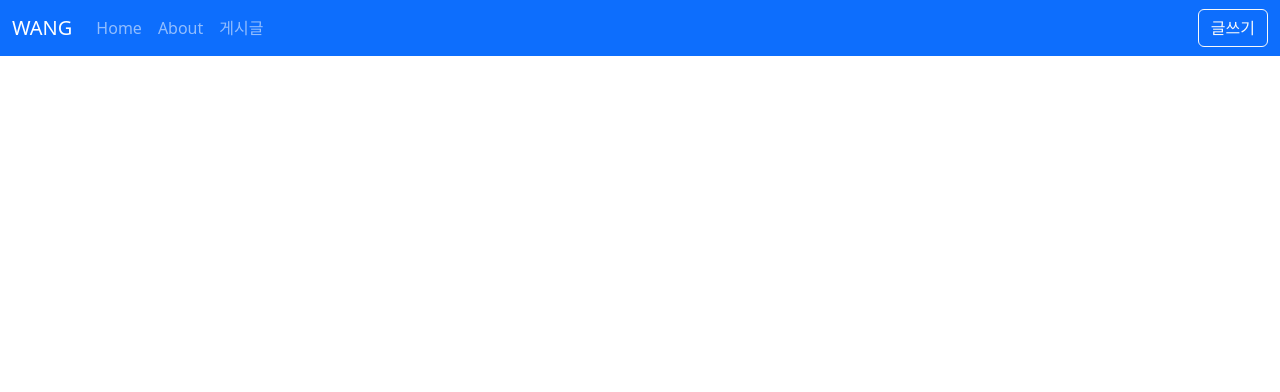
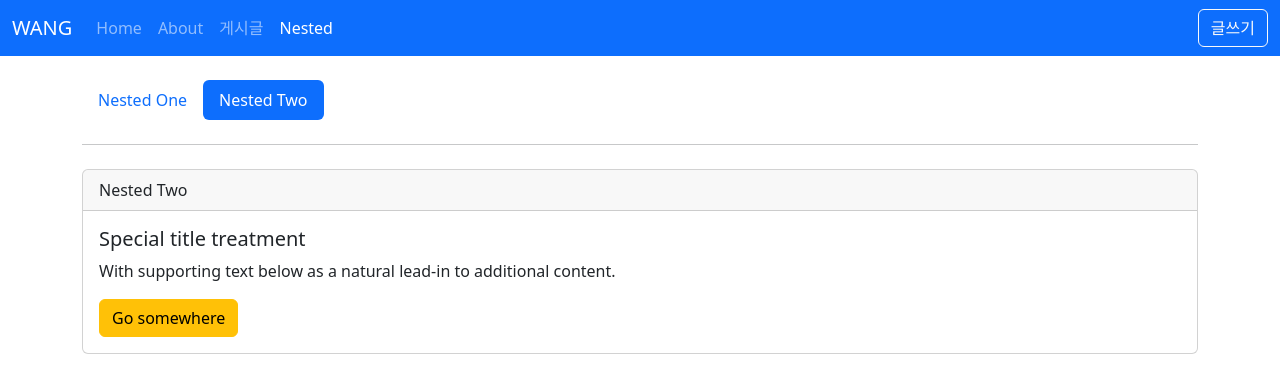
Before and after one commit to Wangseonwoo/vue3-post, a Vue app: page /nested/two in a window 1280 px wide. Shown: the top 392 px of the page. Built offline with nearby package versions, Linux system fonts and the light colour scheme.

Commit message:
vue-multi-route

```diff
--- a/src/layouts/TheHeader.vue
+++ b/src/layouts/TheHeader.vue
@@ -17,6 +17,9 @@
             </li>
             <li class="nav-item">
               <RouterLink class="nav-link" active-class="active" to="/posts">게시글</RouterLink>
+            </li>
+            <li class="nav-item">
+              <RouterLink class="nav-link" active-class="active" to="/nested">Nested</RouterLink>
             </li>
           </ul>
           <div class="d-flex" role="search">
--- a/src/router/index.js
+++ b/src/router/index.js
@@ -5,6 +5,11 @@ import PostCreateViewVue from '@/views/posts/PostCreateView.vue';
 import PostDetailViewVue from '@/views/posts/PostDetailView.vue';
 import PostEditViewVue from '@/views/posts/PostEditView.vue';
 import postListViewVue from '@/views/posts/postListView.vue';
+import NotFoundView from '@/views/NotFoundView.vue';
+import NestedView from '@/views/nested/NestedView.vue';
+import NestedOneView from '@/views/nested/NestedOneView.vue';
+import NestedTwoView from '@/views/nested/NestedTwoView.vue';
+import NestedHomeView from '@/views/nested/NestedHomeView.vue';
 
 const routes = [
   {
@@ -37,6 +42,33 @@ const routes = [
     name: 'PostEdit',
     component: PostEditViewVue,
   },
+  {
+    path: '/nested',
+    name: 'NestedView',
+    component: NestedView,
+    children: [
+      {
+        path: '',
+        name: 'NestedHome',
+        component: NestedHomeView,
+      },
+      {
+        path: 'one', // children 속성일 때 /를 붙이면 절대경로가 되기 때문에 안된다.
+        name: 'NestedOne',
+        component: NestedOneView,
+      },
+      {
+        path: 'two',
+        name: 'NestedTwo',
+        component: NestedTwoView,
+      },
+    ]
+  },
+  {
+    path: '/:pathMatch(.*)*',
+    name: 'NotFound',
+    component: NotFoundView
+  },
 ];
 const router = createRouter({
   history: createWebHistory('/'),
--- /dev/null
+++ b/src/views/NotFoundView.vue
@@ -0,0 +1,20 @@
+<template>
+  <div class="text-center py-5">
+    <h1>Oops!</h1>
+    <h2>404 Not Found</h2>
+    <div class="text-muted">요청한 페이지를 찾을수 없습니다.</div>
+    <div class="mt-4">
+      <RouterLink to="/">
+        <button class="btn btn-primary">HOME</button>
+      </RouterLink>
+    </div>
+  </div>
+</template>
+
+<script setup>
+
+</script>
+
+<style lang="scss" scoped>
+
+</style>
--- /dev/null
+++ b/src/views/nested/NestedHomeView.vue
@@ -0,0 +1,18 @@
+<template>
+<div class="card">
+  <div class="card-header">
+    Nested Home
+  </div>
+  <div class="card-body">
+    <h1 class="card-title">Nested routes home...</h1>
+  </div>
+</div>
+</template>
+
+<script setup>
+
+</script>
+
+<style lang="scss" scoped>
+
+</style>
--- /dev/null
+++ b/src/views/nested/NestedOneView.vue
@@ -0,0 +1,20 @@
+<template>
+  <div class="card">
+    <div class="card-header">
+      Nested One
+    </div>
+    <div class="card-body">
+      <h5 class="card-title">Special title treatment</h5>
+      <p class="card-text">With supporting text below as a natural lead-in to additional content.</p>
+      <a href="#" class="btn btn-danger">Go somewhere</a>
+    </div>
+  </div>
+  </template>
+
+  <script setup>
+
+  </script>
+
+  <style lang="scss" scoped>
+
+  </style>
--- /dev/null
+++ b/src/views/nested/NestedTwoView.vue
@@ -0,0 +1,20 @@
+<template>
+<div class="card">
+  <div class="card-header">
+    Nested Two
+  </div>
+  <div class="card-body">
+    <h5 class="card-title">Special title treatment</h5>
+    <p class="card-text">With supporting text below as a natural lead-in to additional content.</p>
+    <a href="#" class="btn btn-warning">Go somewhere</a>
+  </div>
+</div>
+</template>
+
+<script setup>
+
+</script>
+
+<style lang="scss" scoped>
+
+</style>
--- /dev/null
+++ b/src/views/nested/NestedView.vue
@@ -0,0 +1,23 @@
+<template>
+  <div>
+    <ul class="nav nav-pills">
+      <li class="nav-item">
+        <RouterLink class="nav-link" active-class="active" :to="{name:'NestedOne', replace: true}">Nested One</RouterLink>
+        <!-- replace 속성을 추가함으로써 히스토리에 적립이 되지않아 뒤로 돌아가기 기능을 무시할수있다 -->
+      </li>
+      <li class="nav-item">
+        <RouterLink class="nav-link" active-class="active" :to="{name:'NestedTwo', replace: true}">Nested Two</RouterLink>
+      </li>
+    </ul>
+    <hr class="my-4">
+    <RouterView></RouterView>
+  </div>
+</template>
+
+<script setup>
+
+</script>
+
+<style lang="scss" scoped>
+
+</style>
```
